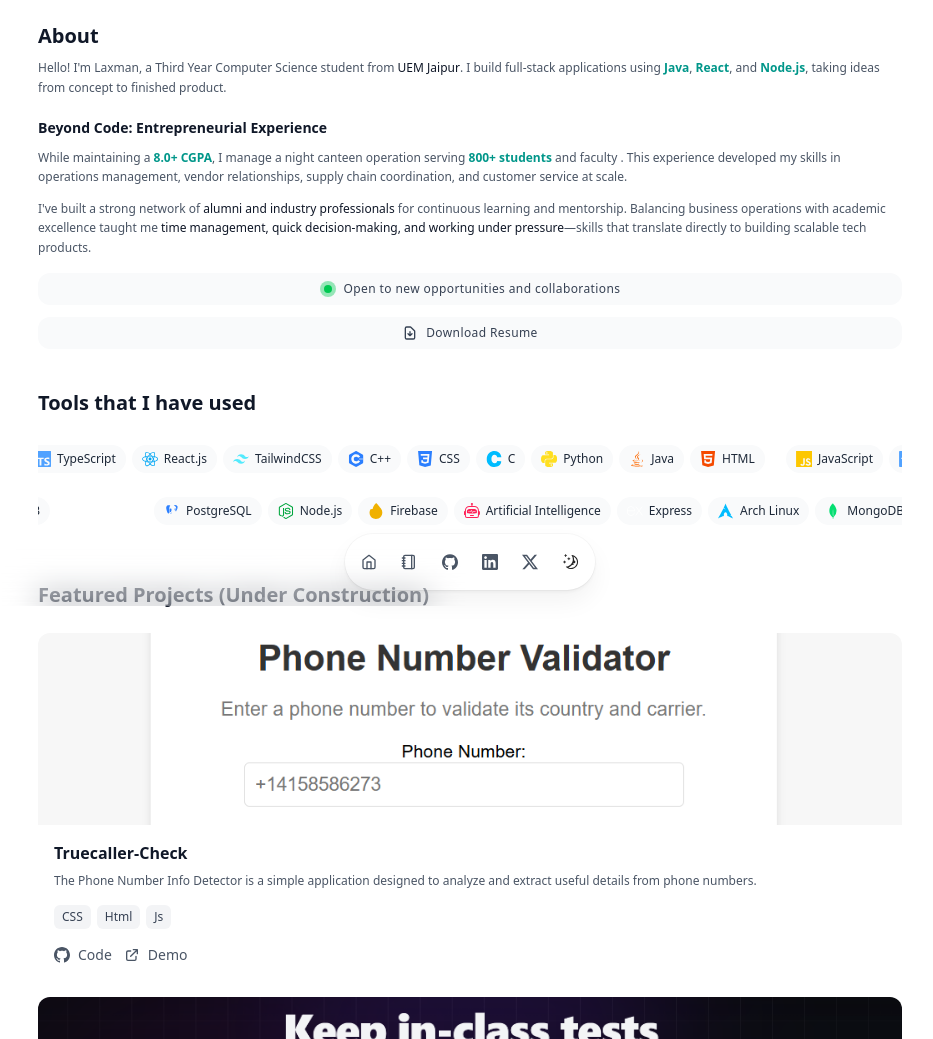
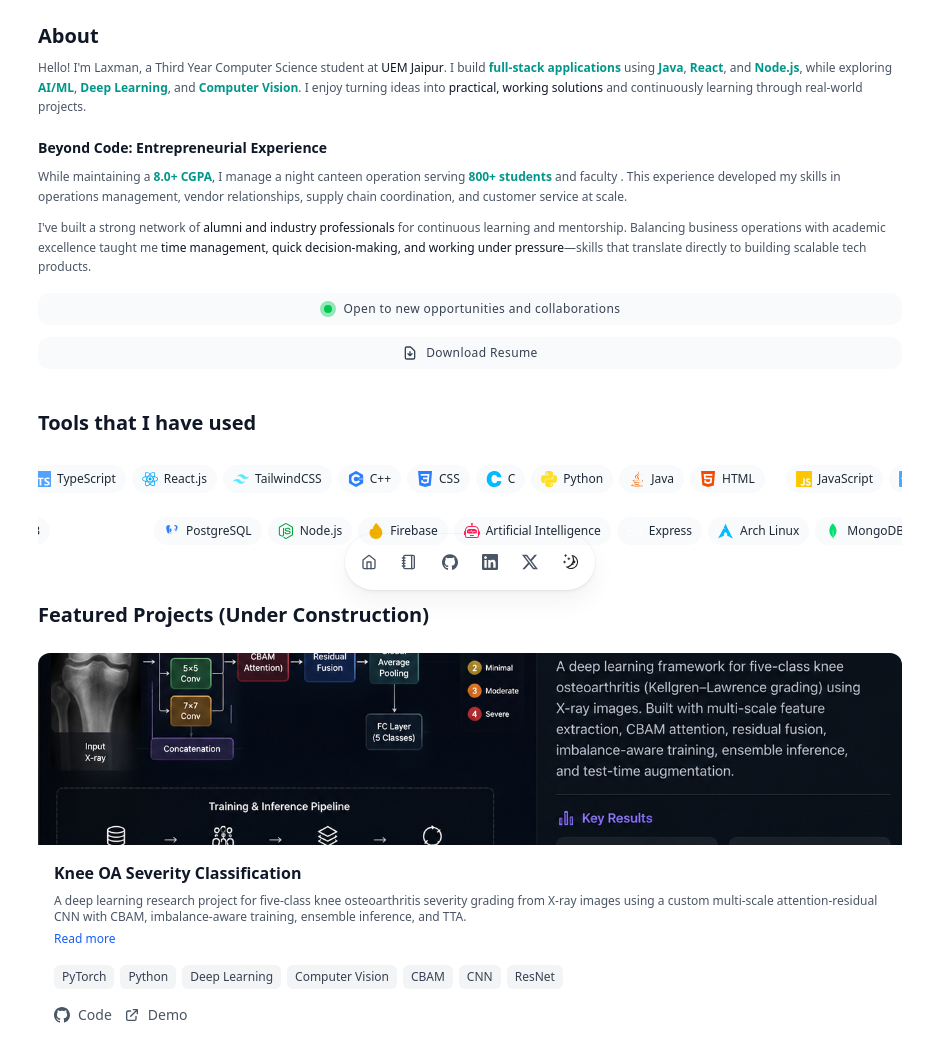
Before and after one commit to Laxman-Mahto/Laxman-Mahto.github.io, a React (Vite) app: page / in a window 1280 px wide. Shown: the part 194-1233 px from the top of the page, without its empty margins (170-1103 px from the left). Built offline with nearby package versions, Linux system fonts and the light colour scheme; no server answers; a web font is replaced by a local one.

Commit message:
Project added

```diff
--- a/src/Components/Sections/About.tsx
+++ b/src/Components/Sections/About.tsx
@@ -21,7 +21,7 @@ const About: React.FC = () => {
         </h2>
 
         <div className="mt-2 space-y-3 text-xs text-gray-600 dark:text-[#A3A3A3] md:text-sm leading-relaxed">
-          <p>
+          {/*<p>
             Hello! I'm Laxman, a Third Year Computer Science student from{" "}
             <span className="font-medium text-gray-900 dark:text-white">
               UEM Jaipur
@@ -39,7 +39,46 @@ const About: React.FC = () => {
               Node.js
             </span>
             , taking ideas from concept to finished product.
-          </p>
+          </p> */}
+          <p>
+              Hello! I'm Laxman, a Third Year Computer Science student at{" "}
+              <span className="font-medium text-gray-900 dark:text-white">
+                UEM Jaipur
+              </span>
+              . I build{" "}
+              <span className="font-bold text-teal-600 dark:text-teal-300">
+                full-stack applications
+              </span>{" "}
+              using{" "}
+              <span className="font-bold text-teal-600 dark:text-teal-300">
+                Java
+              </span>
+              ,{" "}
+              <span className="font-bold text-teal-600 dark:text-teal-300">
+                React
+              </span>
+              , and{" "}
+              <span className="font-bold text-teal-600 dark:text-teal-300">
+                Node.js
+              </span>
+              , while exploring{" "}
+              <span className="font-bold text-teal-600 dark:text-teal-300">
+                AI/ML
+              </span>
+              ,{" "}
+              <span className="font-bold text-teal-600 dark:text-teal-300">
+                Deep Learning
+              </span>
+              , and{" "}
+              <span className="font-bold text-teal-600 dark:text-teal-300">
+                Computer Vision
+              </span>
+              . I enjoy turning ideas into{" "}
+              <span className="font-medium text-gray-900 dark:text-white">
+                practical, working solutions
+              </span>{" "}
+              and continuously learning through real-world projects.
+            </p>
 
           <div className="pt-2">
             <h3 className="text-sm font-semibold text-gray-900 dark:text-white mb-2">
--- a/src/Components/Sections/Projects.tsx
+++ b/src/Components/Sections/Projects.tsx
@@ -21,16 +21,20 @@ const Projects: React.FC = () => {
 
   const projects: Project[] = [
     {
-      title: "Truecaller-Check",
+      title: "Knee OA Severity Classification",
       description:
-        "The Phone Number Info Detector is a simple application designed to analyze and extract useful details from phone numbers.",
+        "A deep learning research project for five-class knee osteoarthritis severity grading from X-ray images using a custom multi-scale attention-residual CNN with CBAM, imbalance-aware training, ensemble inference, and TTA.",
       technologies: [
-        "CSS",
-        "Html",
-        "Js",
+        "PyTorch",
+        "Python",
+        "Deep Learning",
+        "Computer Vision",
+        "CBAM",
+        "CNN",
+        "ResNet"
       ],
-      github: "https://github.com/Laxman-Mahto/Truecaller-Check.git",
-      live: "https://laxman-mahto.github.io/Truecaller-Check/",
+      github: "Private",
+      live: "Soon",
       image: "/project-1.png",
     },
     {
```
Also changed, not shown: public/project-1.png.
